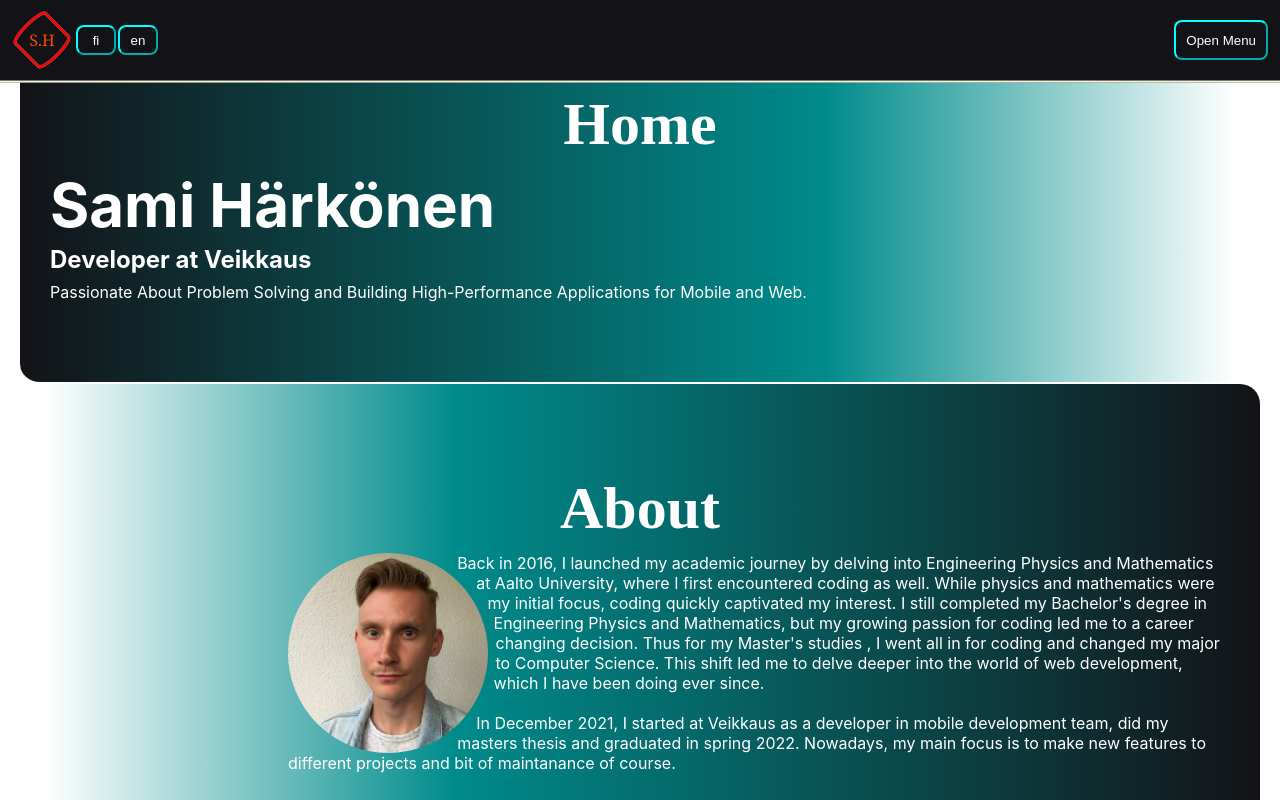
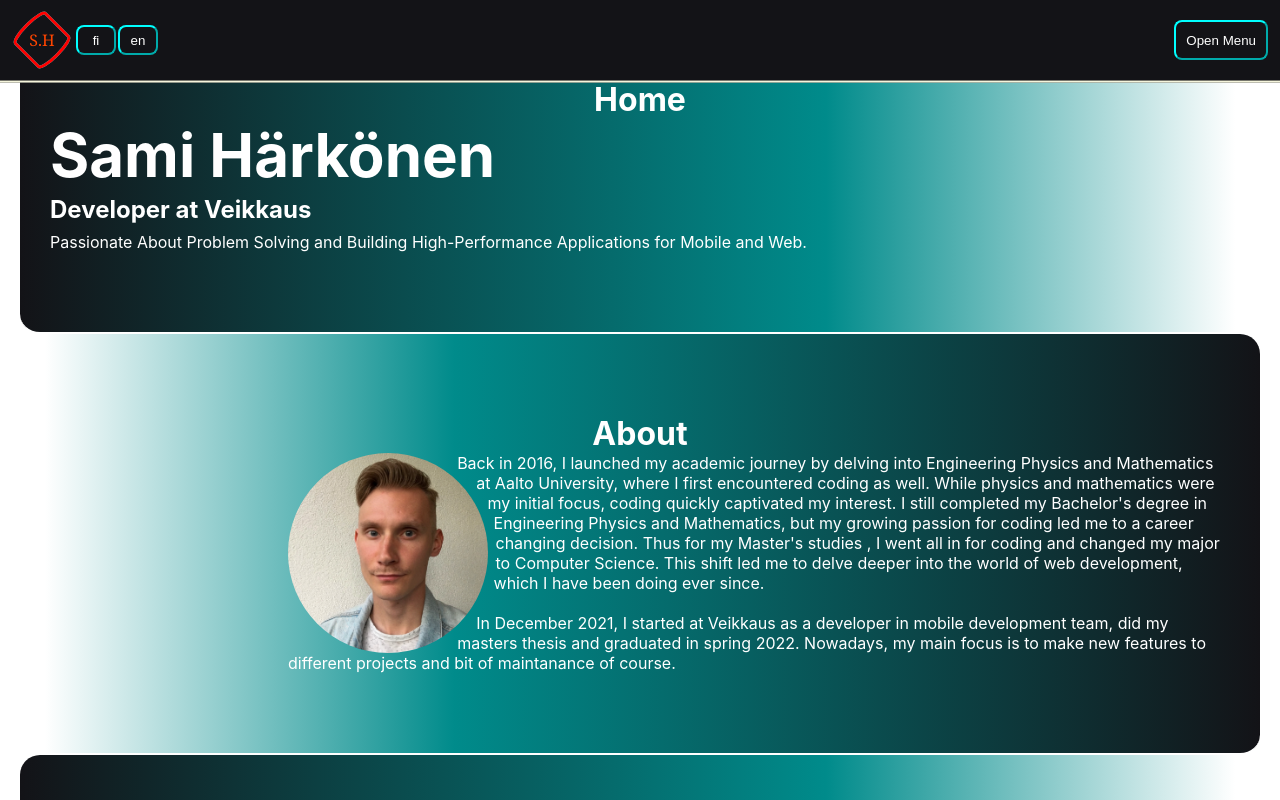
Before and after one commit to SamkHarks/My-page, a React (Create React App) app: page / in a window 1280 px wide. Shown: the top 800 px of the page. Built offline with nearby package versions, Linux system fonts and the light colour scheme.

Commit message:
remove global title styles

```diff
--- a/src/App.css
+++ b/src/App.css
@@ -3,20 +3,6 @@
   width: 100%;
 }
 
-.section_title {
-  font-family: 'Times New Roman', Times, serif;
-  font-size: var(--font-size-XL);
-  transform: scale(0.5);
-  margin-bottom: 10px;
-  margin-top: 10px;
-  opacity: 0;
-  transition: opacity 0.5s, transform 1s;
-}
-
-.section_title.animate {
-  transform: scale(1);
-  opacity: 1;
-}
 
 .hover-color-effect:hover {
   background-color: var(--color-darkCyan-secondary);
```
